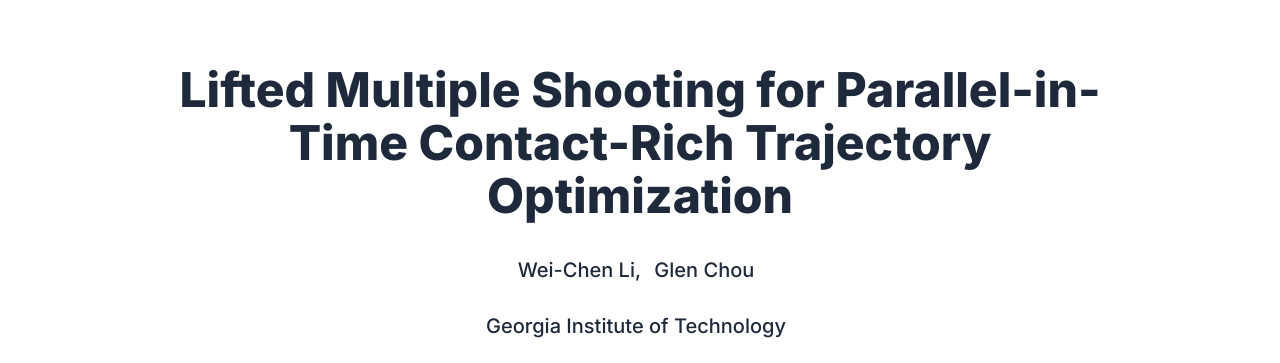
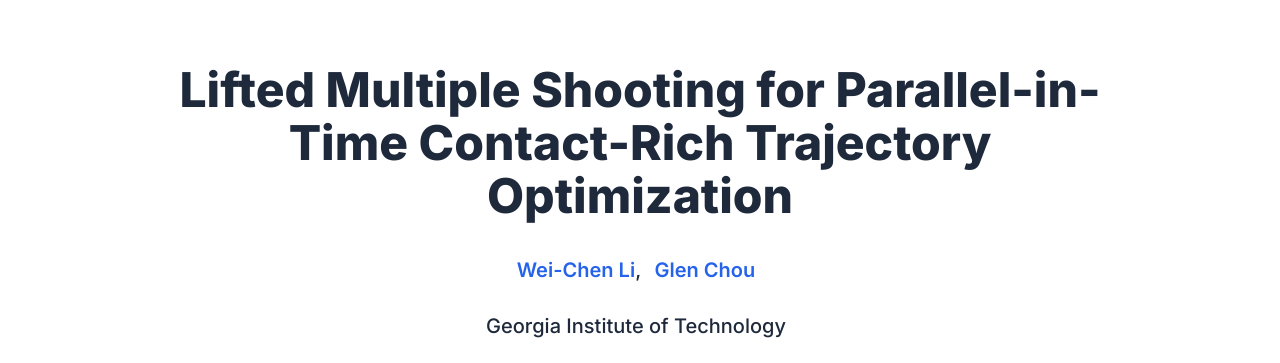
Before and after one commit to trustworthyrobotics/contact-planning-NLP-site, a plain HTML site: page index.html in a window 1280 px wide. Shown: the top 363 px of the page. Drawn offline with Linux system fonts and the light colour scheme; some icons are missing.

Commit message:
Add author links

```diff
--- a/index.html
+++ b/index.html
@@ -27,8 +27,8 @@
           <div class="column has-text-centered">
             <h1 class="title is-1 publication-title">Lifted Multiple Shooting for Parallel-in-Time Contact-Rich Trajectory Optimization</h1>
             <div class="is-size-5 publication-authors">
-              <span class="author-block">Wei-Chen Li,</span>
-              <span class="author-block">Glen Chou</span>
+              <span class="author-block"><a href="https://wei-chen-li.github.io/">Wei-Chen Li</a>,</span>
+              <span class="author-block"><a href="https://glenchou.github.io/">Glen Chou</a></span>
             </div>
             <div class="is-size-5 publication-authors">
               <span class="author-block">Georgia Institute of Technology</span>
```
Also changed, not shown: 1 other file.
